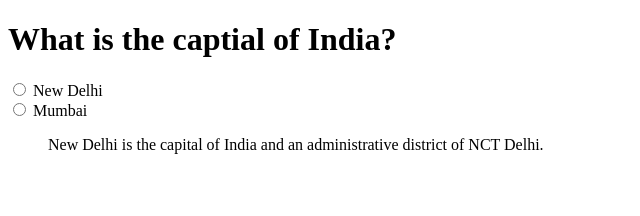
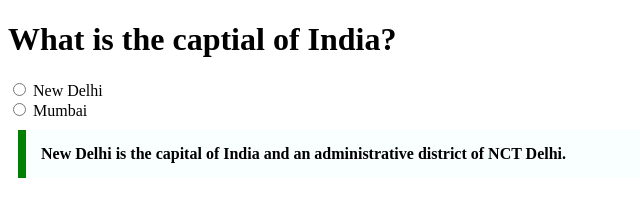
Before and after one commit to acciojob/trivia-Faizan-fzn, a website: page main.html in a window 1280 px wide. Shown: the whole page, without its empty margins (0-640 px from the left). Drawn offline with Linux system fonts and the light colour scheme.

Commit message:
created a submission

```diff
--- a/main.html
+++ b/main.html
@@ -14,7 +14,7 @@
 	<br>
 	<input type="radio" value="2" name="city" id="button2">
 	<label for="button2">Mumbai</label>
-	<blockquote cite="source-url">New Delhi is the capital of India and an administrative district of NCT Delhi.</blockquote>
+	<blockquote cite="https://en.wikipedia.org/wiki/New_Delhi">New Delhi is the capital of India and an administrative district of NCT Delhi.</blockquote>
 	<!-- the entire body must be written by student -->
     <script type="text/javascript" src="./script.js">
 </script>
--- a/styles.css
+++ b/styles.css
@@ -1,6 +1,6 @@
 
 /* Your CSS Code here. */
-.source-url{
+blockquote{
   max-width:  600px;
   margin:  10px;
   padding:  15px;
```
